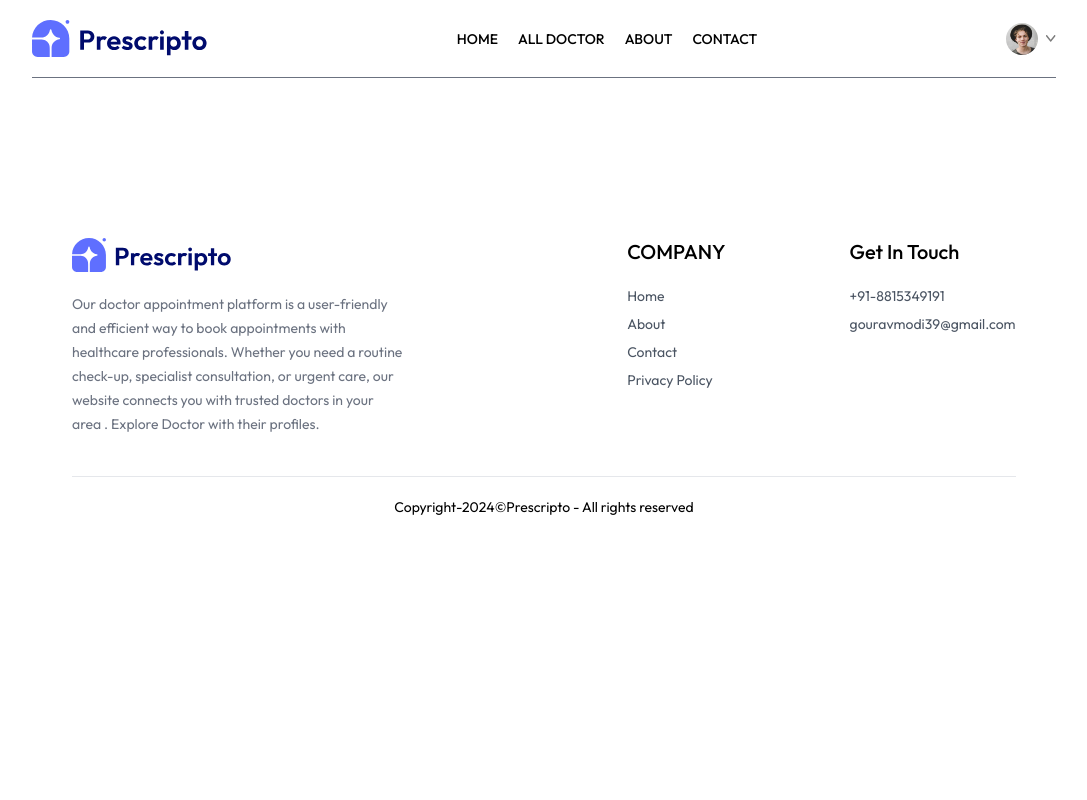
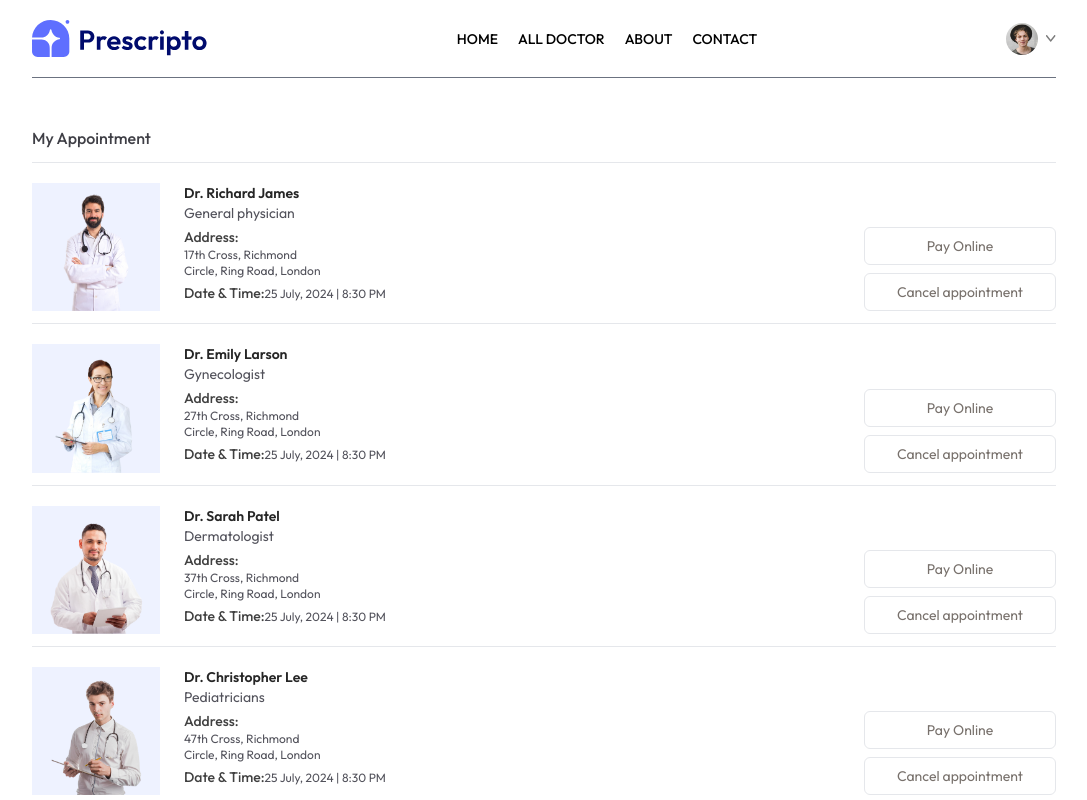
Before and after one commit to Gouravmodi25/Prescripto-mern, a React (Vite) app in the folder frontend/: page /my-appointment in a window 1280 px wide. Shown: the top 800 px of the page, without its empty margins (96-1183 px from the left). Built offline with nearby package versions, Linux system fonts and the light colour scheme.

Commit message:
complete my-appointment page ui

```diff
--- a/frontend/src/pages/MyAppointment.jsx
+++ b/frontend/src/pages/MyAppointment.jsx
@@ -1,5 +1,50 @@
+import { useContext } from "react";
+import { AppContext } from "../context/AppContext.jsx";
+
 const MyAppointment = () => {
-  return <div></div>;
+  const { doctors } = useContext(AppContext);
+  return (
+    <div>
+      <p className="pb-3 mt-12 border-b font-medium text-zinc-700">
+        My Appointment
+      </p>
+      <div>
+        {doctors.slice(0, 5).map((item) => {
+          return (
+            <div
+              className="grid grid-cols-[1fr_2fr] gap-4 sm:flex sm:gap-6 py-2 border-b mt-3 pb-3"
+              key={item._id}>
+              <div>
+                <img className="w-32 bg-indigo-50" src={item.image} alt="" />
+              </div>
+              <div className="flex-1 text-sm text-zinc-600">
+                <p className="text-neutral-800 font-semibold">{item.name}</p>
+                <p>{item.speciality}</p>
+                <p className="text-neutral-700 font-medium mt-1">Address:</p>
+                <p className="text-xs">{item.address.line1}</p>
+                <p className="text-xs">{item.address.line2}</p>
+                <p className="text-xs mt-1">
+                  <span className="text-sm mt-1 text-neutral-700 font-medium">
+                    Date & Time:
+                  </span>
+                  25 July, 2024 | 8:30 PM
+                </p>
+              </div>
+              <div></div>
+              <div className="flex flex-col justify-end gap-2">
+                <button className="text-stone-500 text-sm sm:min-w-48 py-2 text-center border rounded-md hover:bg-primary hover:text-white transition-all duration-300">
+                  Pay Online
+                </button>
+                <button className="text-stone-500 text-sm sm:min-w-48 py-2 text-center border rounded-md hover:bg-red-600 hover:text-white transition-all duration-300">
+                  Cancel appointment
+                </button>
+              </div>
+            </div>
+          );
+        })}
+      </div>
+    </div>
+  );
 };
 
 export default MyAppointment;
```
